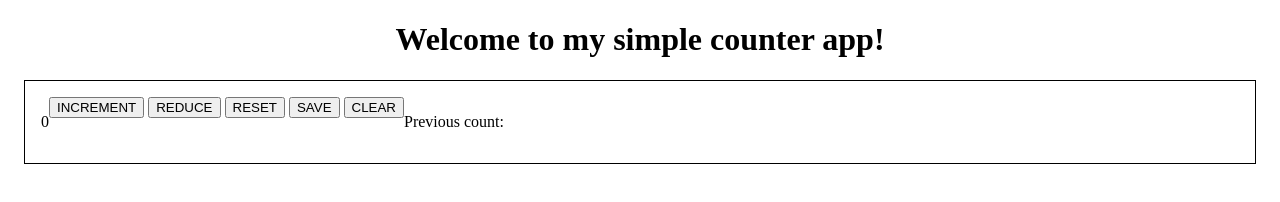
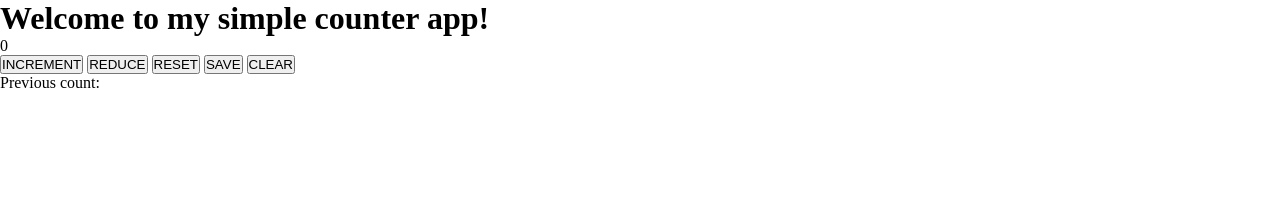
Before and after one commit to orelem/JavaScript-Projects, a plain HTML site: page Counter-App/index.html in a window 1280 px wide. Drawn offline with Linux system fonts and the light colour scheme.

Commit message:
Adjust html and css file in preparation for css practice
At the time of the creation of this comment, I am learning/ practicing new css skills.
This project is still considered a JS project, but might as well make it look better.

```diff
--- a/Counter-App/css/styles.css
+++ b/Counter-App/css/styles.css
@@ -1,11 +1,5 @@
-#title {
-    display: flex;
-    justify-content: center;
+* {
+    margin: 0 auto;
+    padding: 0;
+    box-sizing: border-box;
 }
-
-.counterBox {
-    margin: 16px;
-    padding: 16px;
-    border: 1px solid black;
-    display: flex;
-}
--- a/Counter-App/index.html
+++ b/Counter-App/index.html
@@ -9,19 +9,13 @@
 </head>
 <body>
     <h1 id="title">Welcome to my simple counter app!</h1>
-    <div class="counterBox">
-        <div class="value">
     <p id="count-el">0</p>
-        </div>
-        <div class="buttons">
     <button id="increment-btn" onclick="increment()">INCREMENT</button>
     <button id="reduce-btn" onclick="reduce()">REDUCE</button>
     <button id="reset-btn" onclick="reset()">RESET</button>
     <button id="save-btn" onclick="save()">SAVE</button>
     <button id="clear-btn" onclick="clearCount()">CLEAR</button>
-        </div>
     <p id="count-script">Previous count: </p>
     <script src="./js/script.js"></script>
-    </div>
 </body>
 </html>
```
Lines whose indentation alone changed are shown as unchanged.
